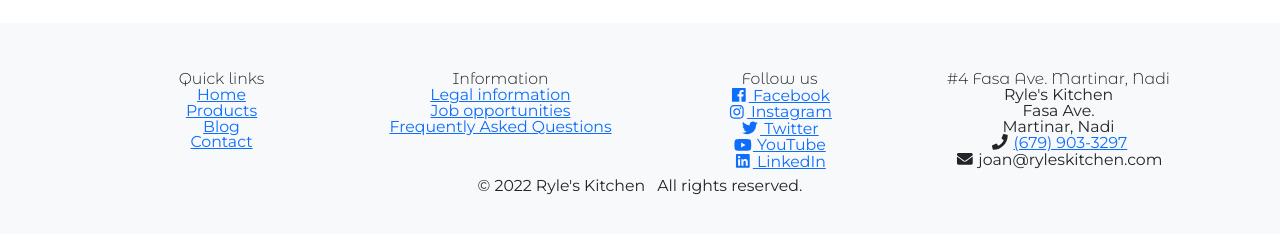
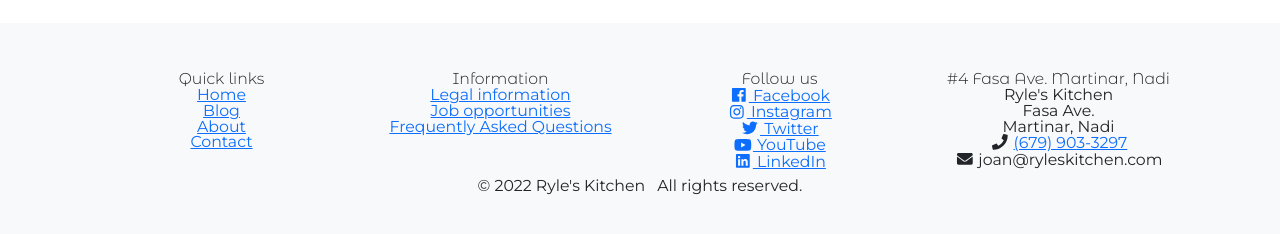
Before and after one commit to devjlweb/ryleskitchen, a Jekyll site: the page built from index.html, in a window 1280 px wide and 900 px high, scrolled down 1714 px. Shown: the part 659-893 px from the top of the window. Built offline with Jekyll 4.4.1, drawn with Linux system fonts in a browser that asks for light colours; nearby versions of some CDN libraries; library files that are not in the unit come from our copies.

Commit message:
footer links fix

```diff
--- a/_includes/footer.html
+++ b/_includes/footer.html
@@ -6,8 +6,8 @@
           <h6>Quick links</h6>
           <ul class="list-unstyled">
             <li><a href="/">Home</a></li>
-            <li><a href="#pricing">Products</a></li>
             <li><a href="/blog">Blog</a></li>
+            <li><a href="/about">About</a></li>
             <li><a href="contact.html">Contact</a></li>
           </ul>
         </div>
```
